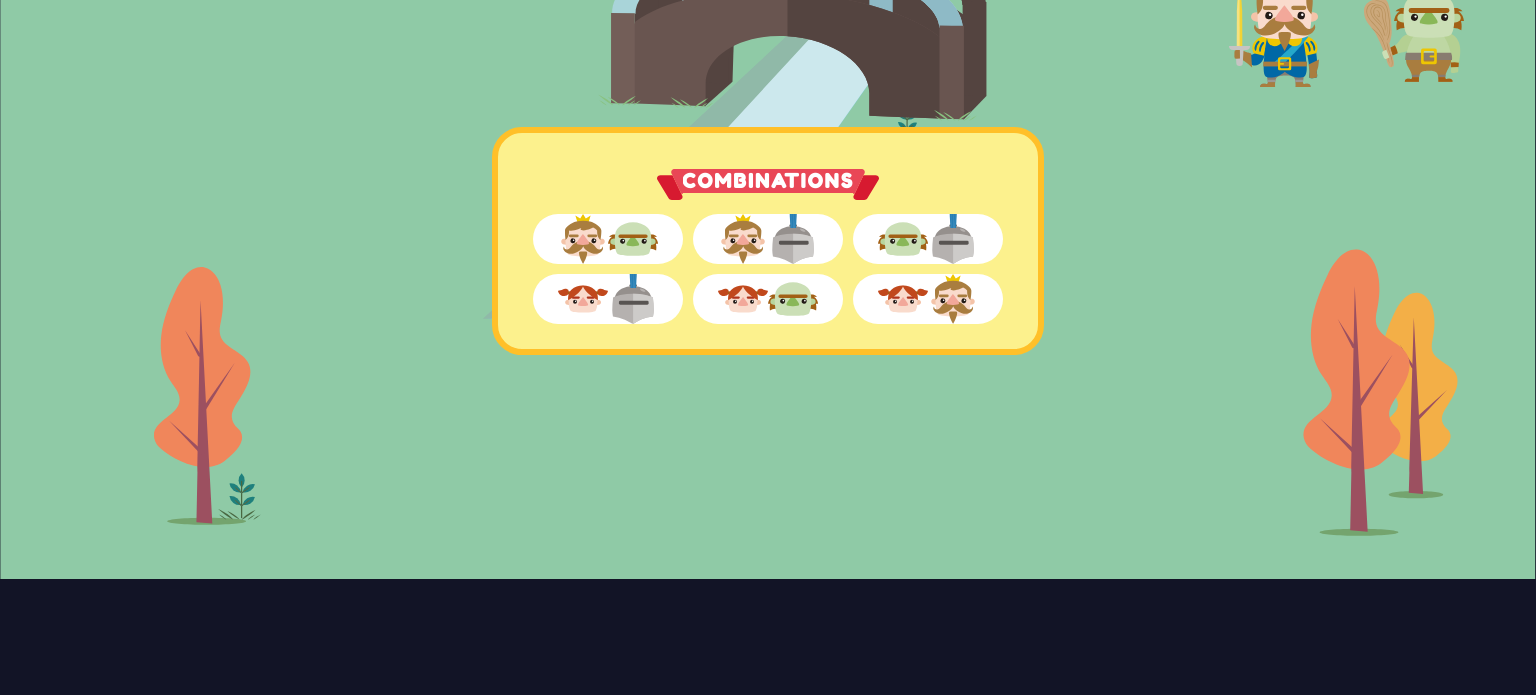
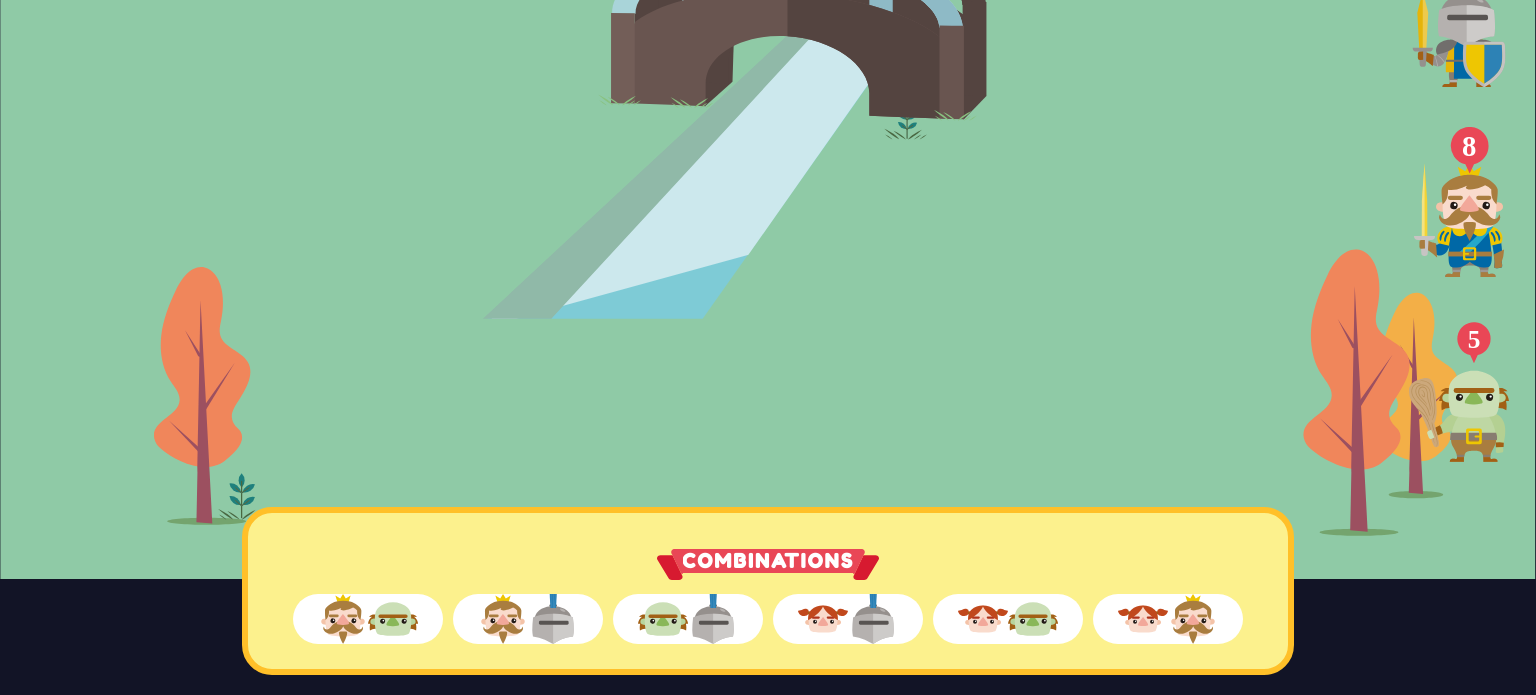
Before and after one commit to IlonaFrigout/Crossing_the_bridge, a plain HTML site: page index.html in a window 1536 px wide. Shown: the part 545-1240 px from the top of the page. Before the commit the page ends 1124 px from the top, so only its background shows below. Drawn offline with Linux system fonts and the light colour scheme.

Commit message:
media queries

```diff
--- a/styles/style.css
+++ b/styles/style.css
@@ -262,6 +262,18 @@ z-index: 0;
   left: Opx;
 }
 
+@media screen and (min-width: 1500px) {
+  .rive1 {
+width: 10%;
+  }
+  .rive2 {
+width: 10%;
+  }
+  .combinaisons {
+    width: 1000px;
+  }
+}
+
 .bridge {
 width: 300px;
 height: 200px;
```
